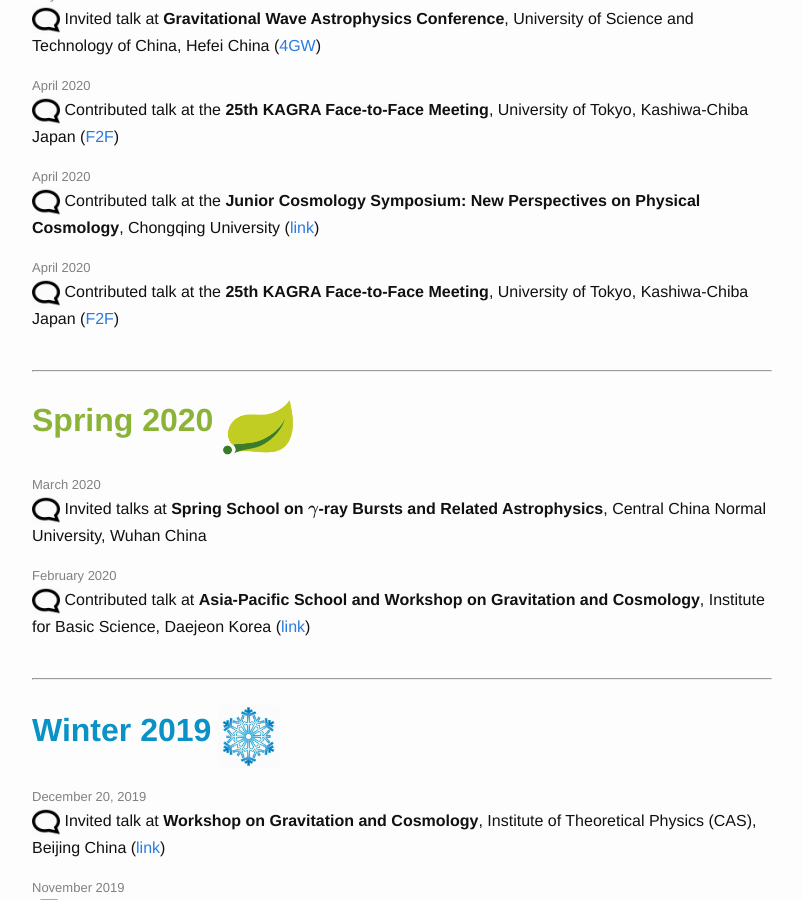
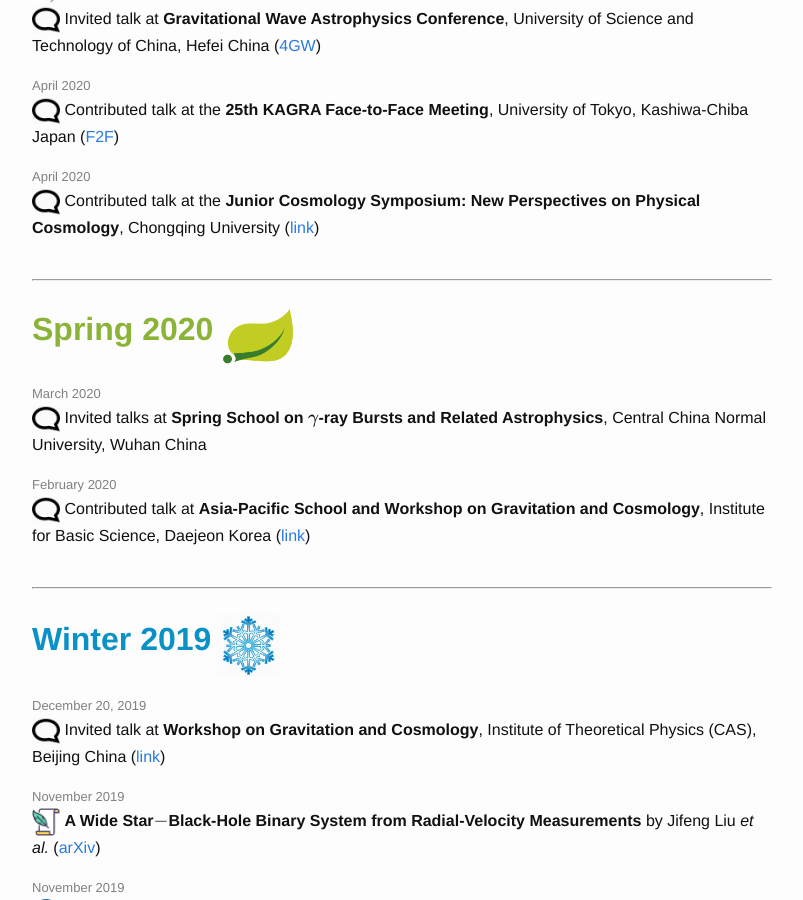
Before and after one commit to Friendshao/Friendshao.github.io, a Jekyll site: the page built from index.html, in a window 1280 px wide and 900 px high, scrolled down 539 px. Shown: the whole window, without its empty margins (238-1041 px from the left). Built offline with Jekyll 4.4.1, drawn with Linux system fonts in a browser that asks for light colours; formulas are drawn with MathJax 3.

Commit message:
correction

```diff
--- a/index.html
+++ b/index.html
@@ -186,14 +186,6 @@
     on Physical Cosmology</b>, Chongqing University
     (<a href="http://npopc.meeting.koushare.com/">link</a>)
     <p></p>
-
-    <font color="grey" size="2">April 2020</font> <br>
-    <img src="img/talk.png" style="height:28px;">
-    Contributed talk at the <b>25th KAGRA Face-to-Face Meeting</b>,
-    University of Tokyo, Kashiwa-Chiba Japan
-    (<a href="http://gwwiki.icrr.u-tokyo.ac.jp/JGWwiki/LCGT/Meeting/f2f/2020Apr">F2F</a>)
-    <p></p>
-
 
     <!---------------------------------------------------------------->
 
```
